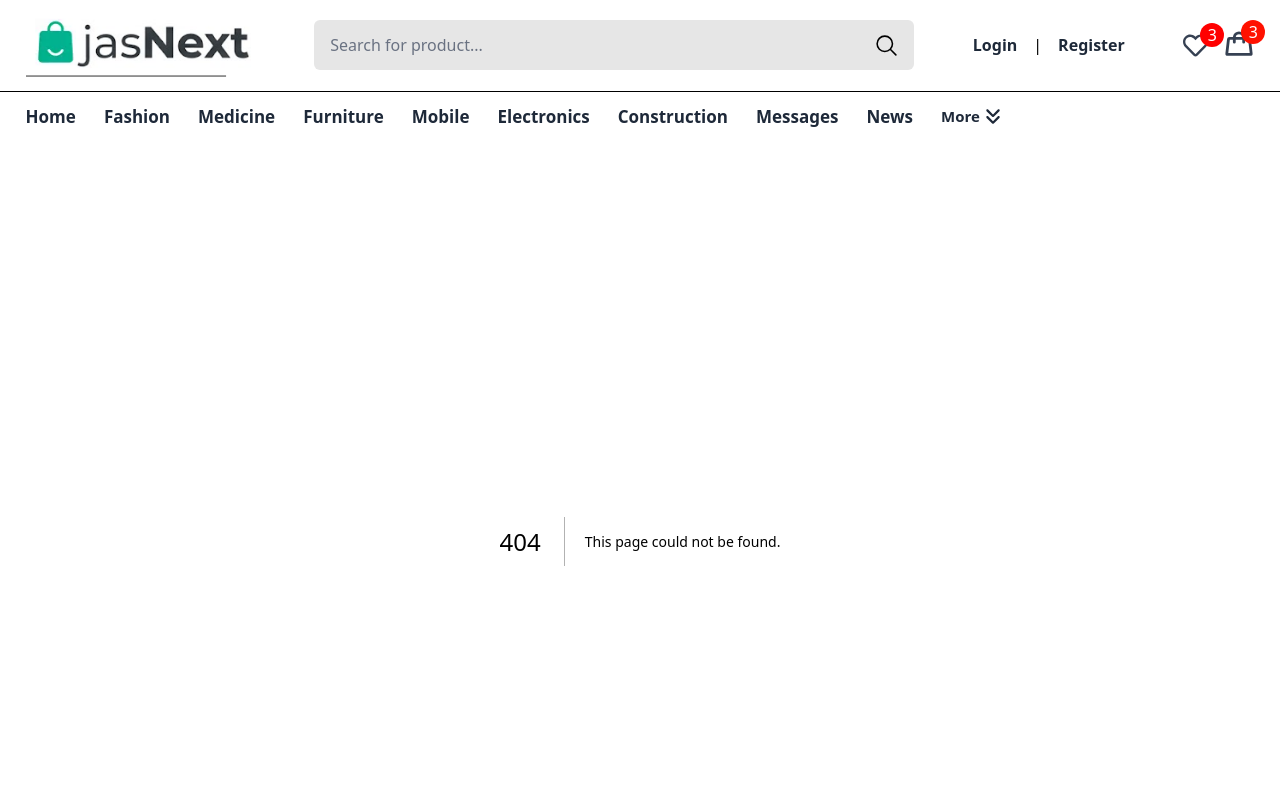
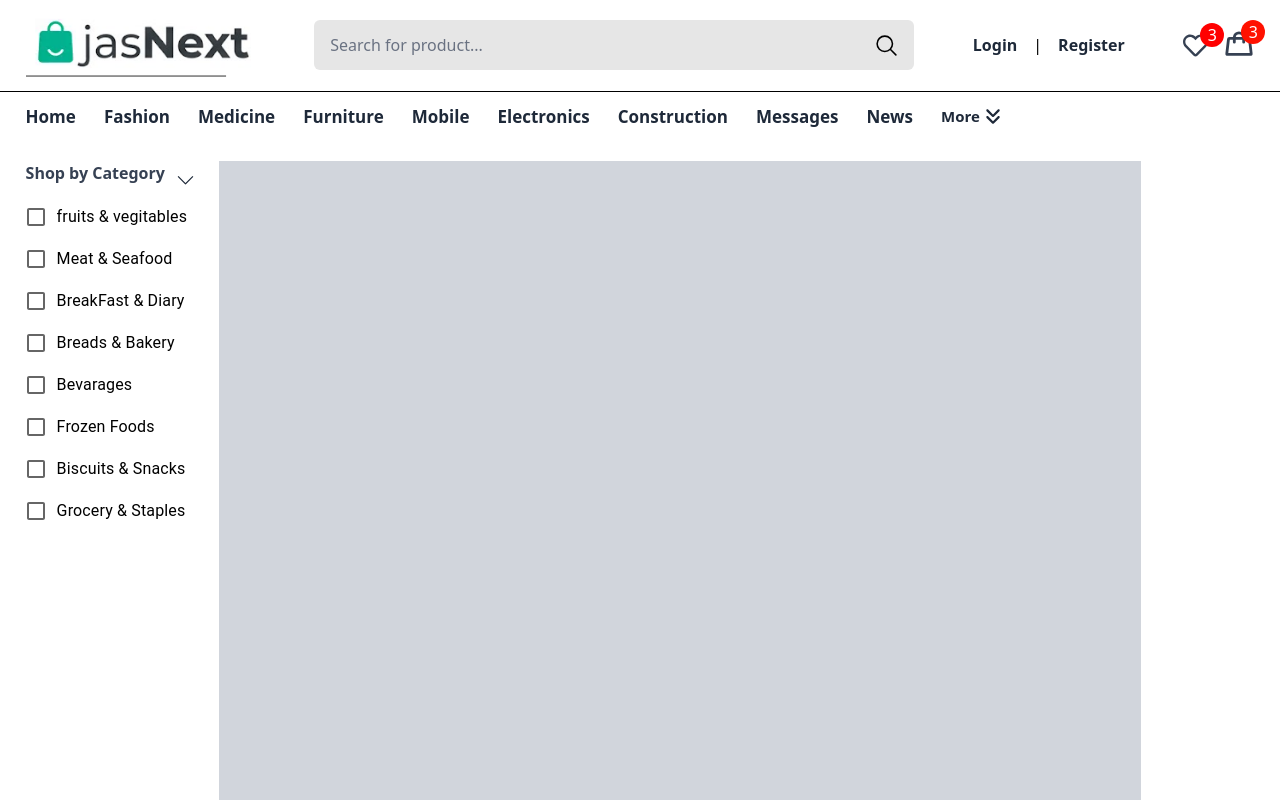
Before and after one commit to manoraApp/jashnext, a Next.js app: page /products in a window 1280 px wide. Before the commit this address had no page. Shown: the top 800 px of the page. Built offline with nearby package versions, Linux system fonts and the light colour scheme.

Commit message:
SIDE BAR

```diff
--- /dev/null
+++ b/src/app/products/layout.jsx
@@ -0,0 +1,15 @@
+import React from "react";
+
+
+
+
+const ProductsPageLayout = ({children}) => {
+  return (
+    <>
+
+      {children}
+    </>
+  );
+};
+
+export default ProductsPageLayout;
--- /dev/null
+++ b/src/app/products/page.jsx
@@ -0,0 +1,23 @@
+import React from "react";
+import SideBar from "../../components/SideBar";
+
+
+const ProductPage = () => {
+  return (
+    <section className="py-5 bg-white ">
+      <div className="container flex gap-4">
+       <div className="sidebarWrapper [w-25%]">
+         <SideBar />
+       </div>
+
+
+<div className="rightContent w-[75%] bg-gray-300 h-[1000px]">
+
+</div>
+
+      </div>
+    </section>
+  );
+};
+
+export default ProductPage;
--- a/src/components/Header.jsx
+++ b/src/components/Header.jsx
@@ -9,7 +9,7 @@ import Nav from "./Nav";
 const Header = () => {
   return (
     <>
-      <div className="headerwrapper ">
+      <div className="headerwrapper sticky top-0 z-50 bg-white">
         <header className="py-3 border-b-[1px] border-[rgba (0,0,0,0.1)]">
           <div className="container flex items-center justify-between px-0">
             <div className="logo flex justify-left items-center pl-0">
--- /dev/null
+++ b/src/components/SideBar.jsx
@@ -0,0 +1,45 @@
+"use client";
+
+
+import React from "react";
+import { LiaAngleDownSolid } from "react-icons/lia";
+import {Button} from "@mui/material";
+import  FormGroup from "@mui/material/FormGroup";
+import FormControlLabel from "@mui/material/FormControlLabel";
+import Checkbox from "@mui/material/Checkbox";
+
+
+const SideBar = () => {
+  return (
+    <aside className="sticky top-[150px]">
+      <div className="box">
+        <div className="flex item-center justify-between">
+          <h3 className="text-[16px] font-[600] text-gray-700">
+            Shop by Category
+          </h3>
+          <Button className="!min-w-[35px] !w-[35px] !h-[35px] !rounded-full hover-!bg-gray-200">
+            <LiaAngleDownSolid size={20} className="text-gray-800" />
+          </Button>
+        </div>
+<FormGroup>
+  <FormControlLabel control={<Checkbox  />} label="fruits & vegitables"/>
+  <FormControlLabel control={<Checkbox  />} label="Meat & Seafood"/>
+  <FormControlLabel control={<Checkbox  />} label="BreakFast & Diary"/>
+  <FormControlLabel control={<Checkbox  />} label="Breads & Bakery"/>
+  <FormControlLabel control={<Checkbox  />} label="Bevarages"/>
+  <FormControlLabel control={<Checkbox  />} label="Frozen Foods"/>
+  <FormControlLabel control={<Checkbox  />} label="Biscuits & Snacks"/>
+  <FormControlLabel control={<Checkbox  />} label="Grocery & Staples"/>
+
+
+</FormGroup>
+
+
+
+
+      </div>
+    </aside>
+  );
+};
+
+export default SideBar;
```
